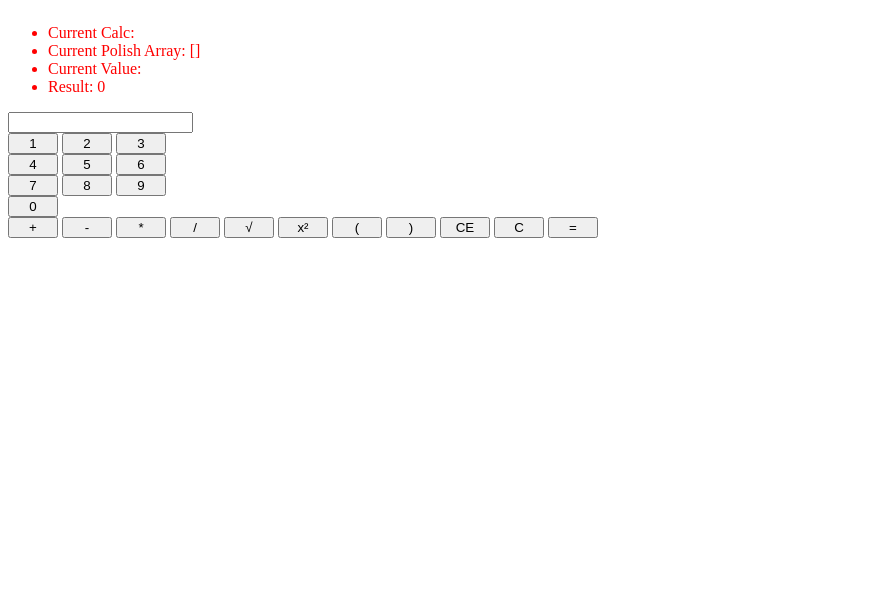
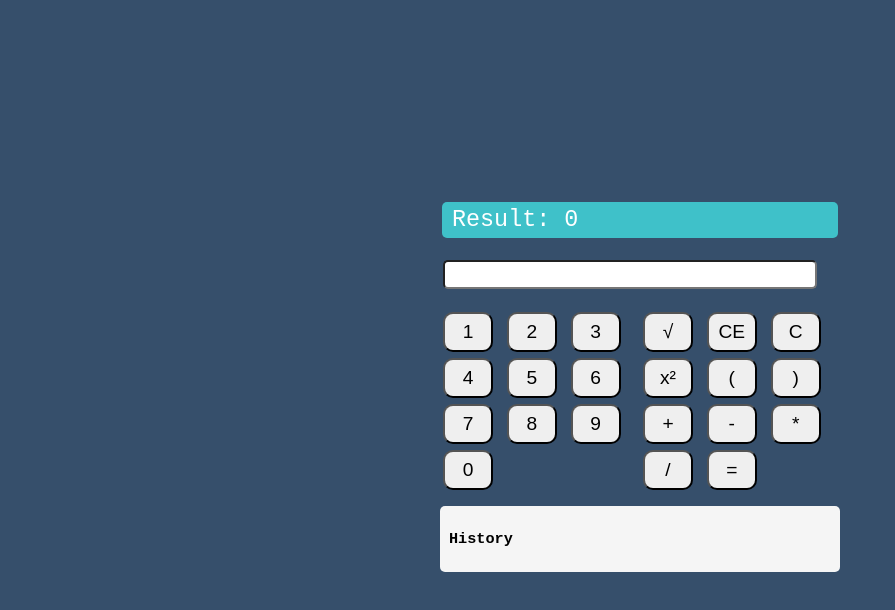
Before and after one commit to JohanAugustsson/Calculator, a plain HTML site: page index.html in a window 1280 px wide. Shown: the whole page, without its empty margins (0-895 px from the left). Drawn offline with nearby package versions, Linux system fonts and the light colour scheme.

Commit message:
css of calc

```diff
--- a/css/index.css
+++ b/css/index.css
@@ -1,15 +1,23 @@
 #container-Calculate{
   display: flex;
   align-items: center;
-  color: red;
   width: 50%;
+  position: relative;
   flex-wrap: wrap;
+  margin: 200px auto;
+  max-width: 400px;
 }
-#container-Calculate div{
-  flex: 1 100%;
+#container-Calculate .btn{
+  flex: 1 50%;
+  max-width: 200px;
+  min-width: 200px;
 }
 #container-Calculate button{
   width: 50px;
+  padding: 7px;
+  font-size: 1.2em;
+  border-radius: 10px;
+  margin: 3px;
 }
 #container-Calculate button:focus{
   outline:none;
@@ -18,3 +26,46 @@
 #container-Calculate .result{
   flex: 1 100%;
 }
+
+.histList li{
+  list-style: none;
+  background-color: #3FC1C9;
+  padding: 5px;
+  padding-left: 10px;
+  border-radius: 5px;
+  color: white;
+  margin: 2px;
+  min-width: 100px;
+}
+.info{
+  flex: 1 100%;
+}
+.result{
+  flex: 1 95%;
+  list-style: none;
+  background-color: #3FC1C9;
+  padding: 5px;
+  padding-left: 10px;
+  border-radius: 5px;
+  color: white;
+  margin: 2px;
+  font-size: 1.8em;
+}
+body{
+  background-color: #364F6B;
+  font-family: monospace;
+}
+#inputNumber{
+  border-radius: 5px;
+  padding: 5px;
+  margin: 20px 3px;
+  width: 90%;
+}
+
+
+.histList{
+  background-color: #F5F5F5;
+  flex: 1 100%;
+  padding: 9px;
+  border-radius: 5px;
+}
--- a/index.html
+++ b/index.html
@@ -11,15 +11,18 @@
   <body>
 
     <div id="container-Calculate">
-      <div class="result">
-        <ul>
-          <li>Current Calc: {{currentCalc}}</li>
-          <li>Current Polish Array: {{polishArray}}</li>
-          <li>Current Value: {{currentValue}}</li>
-          <li>Result: {{result}}</li>
-        </ul>
+      <div class="info">
+          <!--
+          <p>Current Calc: {{currentCalc}}</p>
+          <p>Current Polish Array: {{polishArray}}</p>
+          <p>Current Value: {{currentValue}}</p>
+          -->
+          <p class="result">Result: {{result}}</p>
+
+      </div>
+
       <input id="inputNumber" type="text" v-on:keypress="checkKey" v-model:value="currentValue"/>
-      </div>
+      <div class="btn">
         <div class="">
           <button @click='(e)=>{digit(e,1)}'>1</button>
           <button @click='(e)=>{digit(e,2)}'>2</button>
@@ -30,31 +33,34 @@
           <button @click='(e)=>{digit(e,5)}'>5</button>
           <button @click='(e)=>{digit(e,6)}'>6</button>
         </div>
+
         <div class="">
           <button @click='(e)=>{digit(e,7)}'>7</button>
           <button @click='(e)=>{digit(e,8)}'>8</button>
           <button @click='(e)=>{digit(e,9)}'>9</button>
         </div>
-      <div>
         <button @click='(e)=>{digit(e,0)}'>0</button>
+
+
       </div>
-      <div>
+      <div class="btn">
+        <button @click='(e)=>{add(e,"√")}'>√</button>
+        <button @click='reset'>CE</button>
+        <button @click='resetHistory'>C</button>
+        <button @click='(e)=>{add(e,"²")}'>x²</button>
+        <button @click='(e)=>{add(e,"(")}'>(</button>
+        <button @click='(e)=>{add(e,")")}'>)</button>
         <button @click='(e)=>{add(e,"+")}'>+</button>
         <button @click='(e)=>{add(e,"-")}'>-</button>
         <button @click='(e)=>{add(e,"*")}'>*</button>
         <button @click='(e)=>{add(e,"/")}'>/</button>
-        <button @click='(e)=>{add(e,"√")}'>√</button>
-        <button @click='(e)=>{add(e,"²")}'>x²</button>
-        <button @click='(e)=>{add(e,"(")}'>(</button>
-        <button @click='(e)=>{add(e,")")}'>)</button>
-        <button @click='reset'>CE</button>
-        <button @click='resetHistory'>C</button>
         <button @click='calculate'>=</button>
 
       </div>
 
-      <ul>
-        <li v-for="item in history">
+      <ul class="histList">
+        <h3>History</h3>
+        <li v-for="item in history" >
           {{item.calc}} =
           {{item.result}}
         </li>
```
Lines whose indentation alone changed are shown as unchanged.
